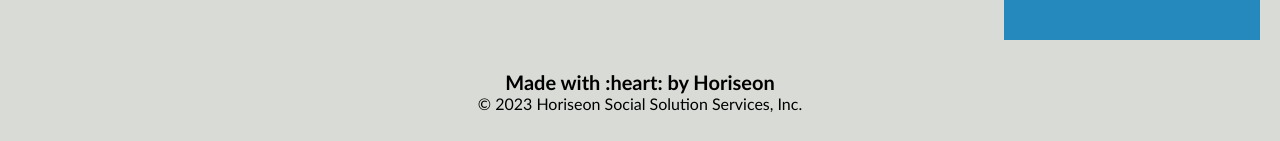
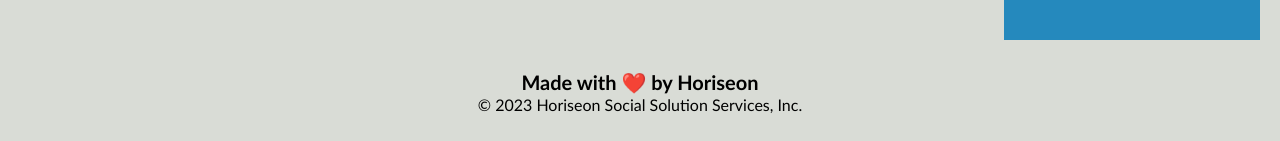
Before and after one commit to DakotaK92/module-1-challenge, a plain HTML site: page index.html in a window 1280 px wide. Shown: the part 1879-2020 px from the top of the page. Drawn offline with Linux system fonts and the light colour scheme.

Commit message:
Fix red emoji in html

```diff
--- a/index.html
+++ b/index.html
@@ -72,7 +72,7 @@
         </div>
     </div>
     <div class="footer">
-        <h2>Made with :heart:️ by Horiseon</h2>
+        <h2>Made with <span style="color: red;">❤️</span> by Horiseon</h2>
         <p>
             &copy; 2023 Horiseon Social Solution Services, Inc.
         </p>
```
